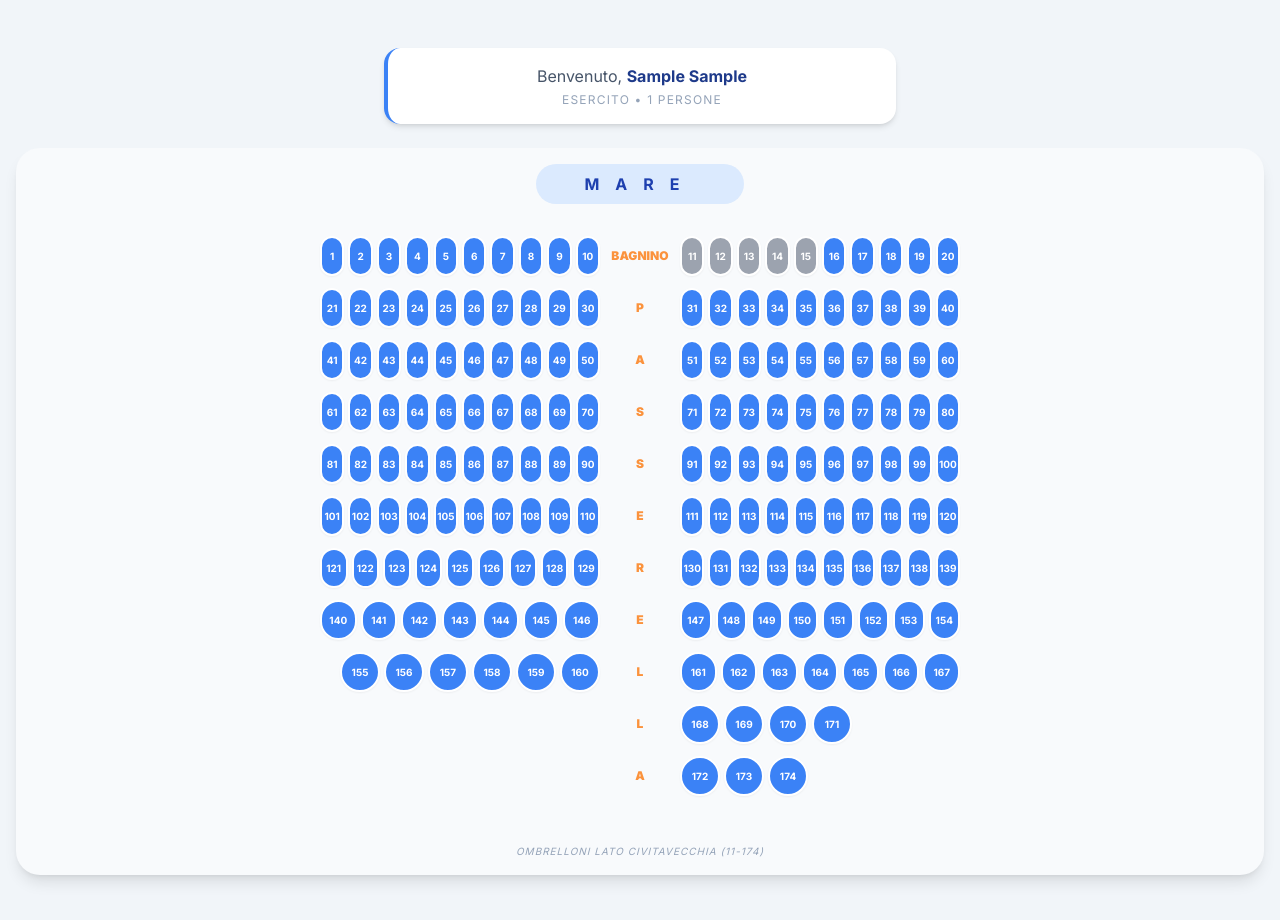
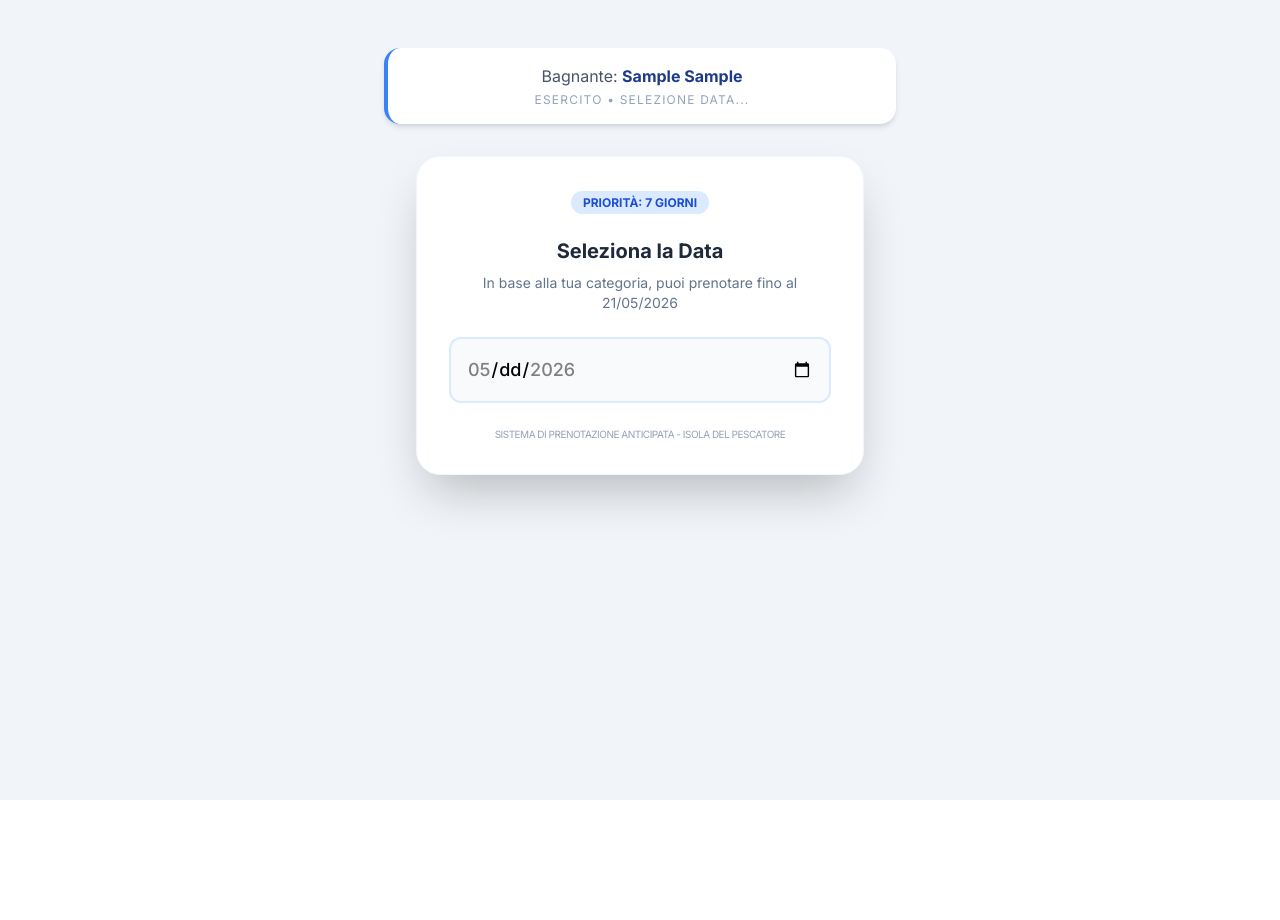
Before and after one commit to feedend/lido-booking, a Next.js app: page / in a window 1280 px wide. Both pictures are taken after typing "Sample", "Sample" into the empty fields and a click on the button "Scegli Ombrellone". Shown: the top 920 px of the page. After the commit the page ends 800 px from the top, so only its background shows below. Built offline with nearby package versions, Linux system fonts and the light colour scheme; no server answers; the database is empty.

Commit message:
Update page.tsx

```diff
--- a/src/app/page.tsx
+++ b/src/app/page.tsx
@@ -1,31 +1,46 @@
 'use client';
 import { useState } from 'react';
 import BookingForm from '@/components/booking/BookingForm';
+import CalendarStep from '@/components/booking/CalendarStep';
 import BeachMap from '@/components/map/BeachMap';
 
 export default function Home() {
-  const [step, setStep] = useState(1); // 1: Form, 2: Mappa
+  const [step, setStep] = useState(1); // 1: Form, 2: Calendario, 3: Mappa
   const [userData, setUserData] = useState<any>(null);
-  const today = new Date().toISOString().split('T')[0];
+  const [selectedDate, setSelectedDate] = useState('');
 
   const handleFormComplete = (data: any) => {
     setUserData(data);
     setStep(2);
   };
 
+  const handleDateSelect = (date: string) => {
+    setSelectedDate(date);
+    setStep(3);
+  };
+
   return (
     <main className="min-h-screen bg-slate-100 py-12 px-4">
-      {step === 1 ? (
-        <BookingForm onComplete={handleFormComplete} />
-      ) : (
-        <div className="space-y-6">
-          <div className="bg-white p-4 rounded-2xl shadow-md max-w-lg mx-auto text-center border-l-4 border-blue-500">
-            <p className="text-slate-600">Benvenuto, <span className="font-bold text-blue-900">{userData.nome} {userData.cognome}</span></p>
-            <p className="text-xs text-slate-400 uppercase tracking-widest mt-1">{userData.categoria} • {userData.numUtenti} Persone</p>
-          </div>
-          <BeachMap selectedDate={today} />
+      {/* Header riassuntivo visibile dopo il primo step */}
+      {step > 1 && (
+        <div className="bg-white p-4 rounded-2xl shadow-md max-w-lg mx-auto text-center border-l-4 border-blue-500 mb-8">
+          <p className="text-slate-600">Bagnante: <span className="font-bold text-blue-900">{userData.nome} {userData.cognome}</span></p>
+          <p className="text-xs text-slate-400 uppercase tracking-widest mt-1">
+            {userData.categoria} • {selectedDate ? `Data: ${selectedDate}` : 'Selezione data...'}
+          </p>
         </div>
       )}
+
+      {step === 1 && <BookingForm onComplete={handleFormComplete} />}
+
+      {step === 2 && (
+        <CalendarStep
+          categoria={userData.categoria}
+          onDateSelect={handleDateSelect}
+        />
+      )}
+
+      {step === 3 && <BeachMap selectedDate={selectedDate} />}
     </main>
   );
 }
```
